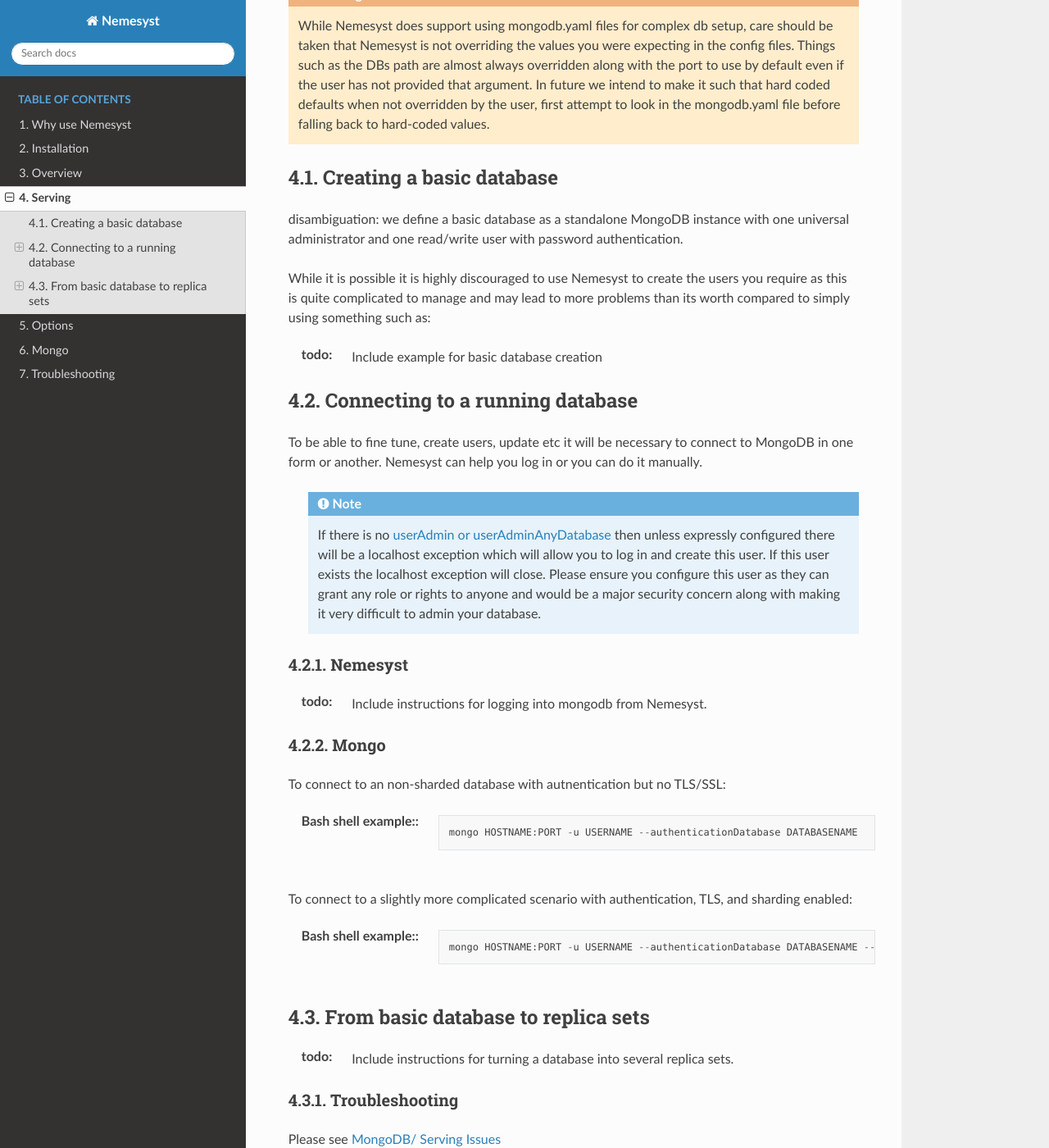
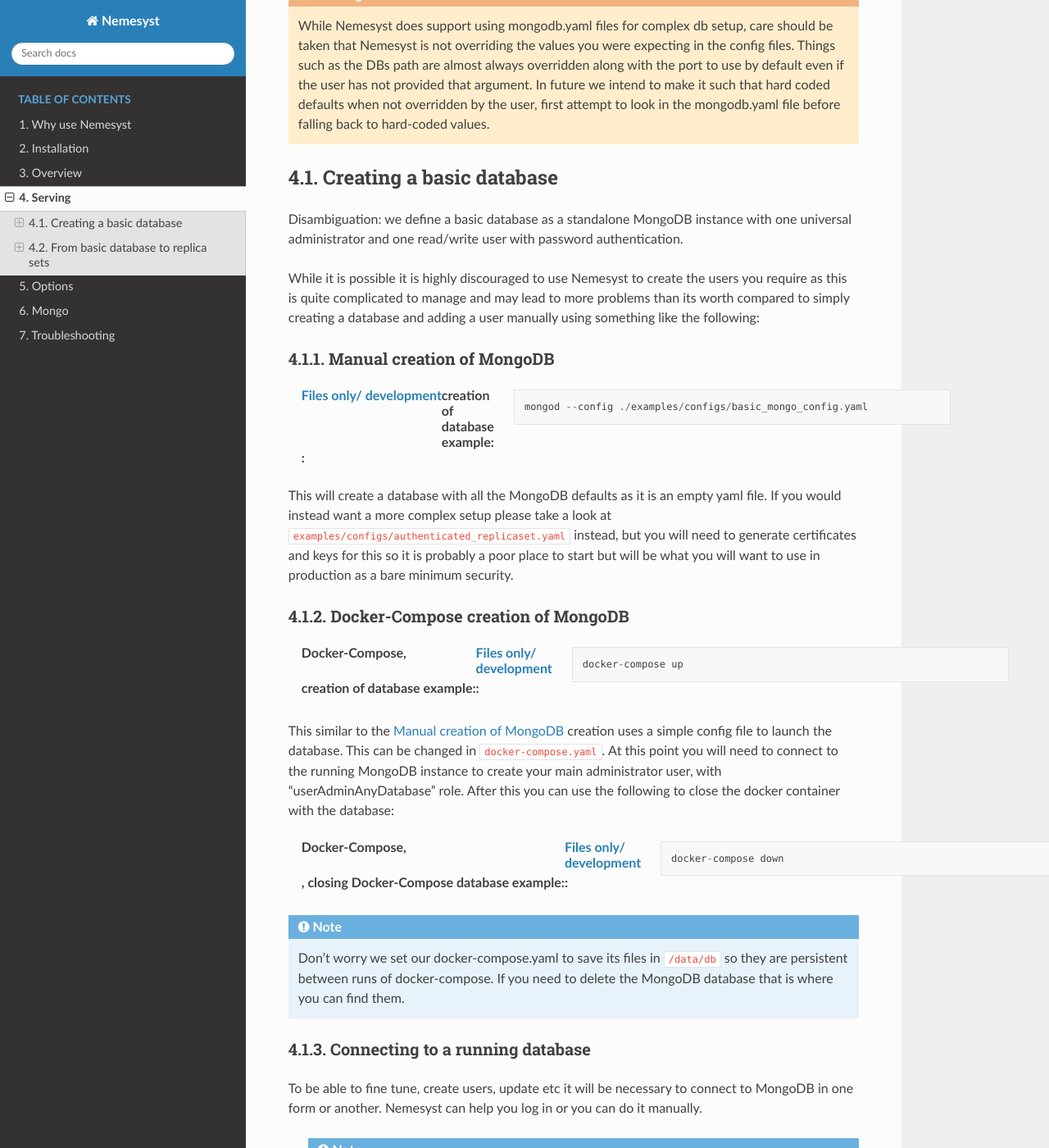
Before and after one commit to DreamingRaven/nemesyst, a Sphinx documentation site: the page built from docs/source/serving.rst, in a window 1280 px wide and 1400 px high, scrolled down 277 px. Shown: the whole window at 82% size. Built offline with Sphinx 7.4.7 and the Read the Docs theme 2.0.0, drawn with Linux system fonts in a browser that asks for light colours; the version number could not be read and is left out; some of the changed text lies outside the part shown.

Commit message:
Updated docs serving
serving documentation has now been updated, and has been properly
formatted. I will come back to this page later.

```diff
--- a/docs/source/serving.rst
+++ b/docs/source/serving.rst
@@ -1,12 +1,17 @@
+.. |files-only| replace:: :ref:`section_files-only`
+.. |mongodb| replace:: MongoDB
+.. |yaml| replace:: yaml
 .. |mongo shell| replace:: Mongo shell
 .. |bash shell| replace:: Bash shell
+.. |docker| replace:: Docker
+.. |docker-compose| replace:: Docker-Compose
 .. |troubleshooting| replace:: :ref:`section_ts_mongodb`
 .. _page_serving:
 
 Serving
 =======
 
-Nemesyst uses MongoDB as its primary message passing interface. This page will more elaborate on using Nemesyst with different database setups, debugging, common issues, and any nitty-gritty details that may be necessary to discuss.
+Nemesyst uses |MongoDB| as its primary message passing interface. This page will more elaborate on using Nemesyst with different database setups, debugging, common issues, and any nitty-gritty details that may be necessary to discuss.
 
 .. warning::
   While Nemesyst does support using mongodb.yaml files for complex db setup, care should be taken that Nemesyst is not overriding the values you were expecting in the config files. Things such as the DBs path are almost always overridden along with the port to use by default even if the user has not provided that argument. In future we intend to make it such that hard coded defaults when not overridden by the user, first attempt to look in the mongodb.yaml file before falling back to hard-coded values.
@@ -14,31 +19,65 @@ Nemesyst uses MongoDB as its primary message passing interface. This page will m
 Creating a basic database
 +++++++++++++++++++++++++
 
-disambiguation: we define a basic database as a standalone MongoDB instance with one universal administrator and one read/write user with password authentication.
+Disambiguation: we define a basic database as a standalone |mongodb| instance with one universal administrator and one read/write user with password authentication.
 
-While it is possible it is highly discouraged to use Nemesyst to create the users you require as this is quite complicated to manage and may lead to more problems than its worth compared to simply using something such as:
+While it is possible it is highly discouraged to use Nemesyst to create the users you require as this is quite complicated to manage and may lead to more problems than its worth compared to simply creating a database and adding a user manually using something like the following:
 
-:todo:
+.. _manual_mongodb:
 
-  Include example for basic database creation
+Manual creation of |mongodb|
+----------------------------
+
+:|files-only| creation of database example\::
+
+  .. parsed-literal::
+
+      mongod --config ./examples/configs/basic_mongo_config.yaml
+
+This will create a database with all the |mongodb| defaults as it is an empty |yaml| file.
+If you would instead want a more complex setup please take a look at ``examples/configs/authenticated_replicaset.yaml`` instead, but you will need to generate certificates and keys for this so it is probably a poor place to start but will be what you will want to use in production as a bare minimum security.
+
+|docker-compose| creation of |mongodb|
+--------------------------------------
+
+:|docker-compose|, |files-only| creation of database example\::
+
+  .. parsed-literal::
+
+      docker-compose up
+
+This similar to the :ref:`manual_mongodb` creation uses a simple config file to launch the database. This can be changed in ``docker-compose.yaml``.
+At this point you will need to connect to the running |mongodb| instance to create your main administrator user, with "userAdminAnyDatabase" role.
+After this you can use the following to close the docker container with the database:
+
+:|docker-compose|, |files-only|, closing |docker-compose| database example\::
+
+  .. parsed-literal::
+
+      docker-compose down
+
+.. note::
+  Don't worry we set our docker-compose.yaml to save its files in ``/data/db`` so they are persistent between runs of docker-compose. If you need to delete the |mongodb| database that is where you can find them.
+
+.. _connecting_mongodb:
 
 Connecting to a running database
-++++++++++++++++++++++++++++++++
+--------------------------------
 
-To be able to fine tune, create users, update etc it will be necessary to connect to MongoDB in one form or another. Nemesyst can help you log in or you can do it manually.
+To be able to fine tune, create users, update etc it will be necessary to connect to |mongodb| in one form or another. Nemesyst can help you log in or you can do it manually.
 
  .. note::
    If there is no `userAdmin or userAdminAnyDatabase <https://docs.mongodb.com/manual/reference/built-in-roles/#userAdmin>`_ then unless expressly configured there will be a localhost exception which will allow you to log in and create this user. If this user exists the localhost exception will close. Please ensure you configure this user as they can grant any role or rights to anyone and would be a major security concern along with making it very difficult to admin your database.
 
 Nemesyst
---------
+********
 
 :todo:
 
-  Include instructions for logging into mongodb from Nemesyst.
+  Include instructions for logging into |mongodb| from Nemesyst.
 
 Mongo
------
+*****
 
 To connect to an non-sharded database with autnentication but no TLS/SSL:
 
@@ -56,6 +95,28 @@ To connect to a slightly more complicated scenario with authentication, TLS, and
 
       mongo HOSTNAME:PORT -u USERNAME --authenticationDatabase DATABASENAME --tls --tlsCAFile PATHTOCAFILE --tlsCertificateKeyFile PATHTOCERTKEYFILE
 
+Creating database users
+-----------------------
+
+You will absolutely need a user with at least "userAdminAnyDatabase" role.
+Connect to the running database see :ref:`connecting_mongodb`.
+
+:|mongo shell| create a new role-less user\::
+
+  .. parsed-literal::
+
+    db.createUser({user: "USERNAME", pwd: passwordPrompt(), roles: []})
+
+:|mongo shell| grant role to existing user example\::
+
+  .. parsed-literal::
+
+    db.grantRolesToUser(
+    "USERNAME",
+    [
+      { role: "userAdminAnyDatabase", db: "admin" }
+    ])
+
 From basic database to replica sets
 +++++++++++++++++++++++++++++++++++
 
```
